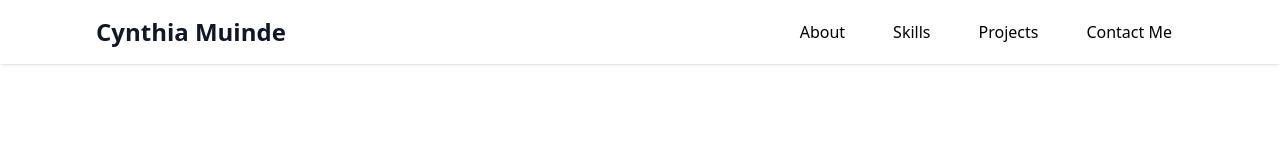
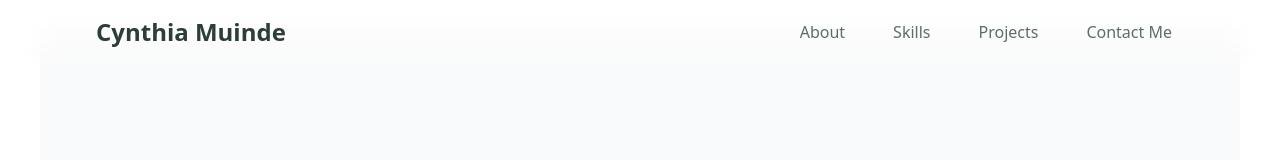
Before and after one commit to Mwandii/cynthia-personal-website, a React (Vite) app: page / in a window 1280 px wide. Shown: the top 160 px of the page. Built offline with nearby package versions, Linux system fonts and the light colour scheme.

Commit message:
style: enhance style on navbar

```diff
--- a/src/components/Hero.jsx
+++ b/src/components/Hero.jsx
@@ -2,7 +2,7 @@ import { FaGithub, FaLinkedin, FaTwitter } from "react-icons/fa";
 
 function Hero() {
   return (
-    <section className="flex flex-col-reverse md:flex-row items-center justify-between gap-6 md:gap-12 min-h-screen px-6 mt-8 mx-10 md:px-16 lg:px-24 pt-20 md:pt-16 pb-12 bg-white text-gray-800 max-w-7xl">
+    <section className="flex flex-col-reverse md:flex-row items-center justify-between gap-6 md:gap-12 min-h-screen px-6 mt-8 mx-10 md:px-16 lg:px-24 pt-20 md:pt-16 pb-12 bg-[#F9FAFB] text-gray-800 max-w-7xl">
 
         {/* Left side: Text content and social icons */}
         <div className="flex flex-col items-center md:items-start max-w-lg">
@@ -48,7 +48,7 @@ function Hero() {
               maintenance, and full-stack development with a focus on delivering
               reliable solutions.
             </p>
-            <button className="bg-[#6B8E7F] text-white px-6 py-2.5 rounded-md font-medium hover:bg-indigo-800 transition-colors inline-flex items-center gap-2">
+            <button className="bg-[#6B8E7F] text-white px-6 py-2.5 rounded-md font-medium hover:bg-[#4A6B5E] cursor-pointer hover:shadow-md shadow-[#A8C5B8] transition-colors inline-flex items-center gap-2">
               Contact Me
               <svg className="w-4 h-4" fill="none" stroke="currentColor" viewBox="0 0 24 24">
                 <path strokeLinecap="round" strokeLinejoin="round" strokeWidth={2} d="M14 5l7 7m0 0l-7 7m7-7H3" />
--- a/src/components/Navbar.jsx
+++ b/src/components/Navbar.jsx
@@ -1,7 +1,14 @@
-import { useState } from "react";
+import { useState, useEffect } from "react";
 
 function Navbar() {
   const [isMenuOpen, setIsMenuOpen] = useState(false);
+  const [isScrolled, setIsScrolled] = useState(false);
+
+useEffect(() => {
+    const handleScroll = () => setIsScrolled(window.scrollY > 10);
+    window.addEventListener("scroll", handleScroll);
+    return () => window.removeEventListener("scroll", handleScroll);
+  }, []);
 
   const toggleMenu = () => {
     setIsMenuOpen(!isMenuOpen);
@@ -12,29 +19,31 @@ function Navbar() {
   };
 
   return (
-    <nav className="fixed top-0 left-0 right-0 bg-white/95 backdrop-blur-sm z-50 shadow-sm">
+    <nav className={`fixed top-0 left-0 right-0 z-50 backdrop-blur-md transition-all duration-300 ${
+        isScrolled ? "bg-white/70 shadow-md" : "bg-white/20 shadow-none"
+      }`}>
       <div className="flex justify-between items-center px-6 md:px-12 lg:px-24 py-4">
-        <h1 className="text-xl md:text-2xl font-bold text-gray-900">Cynthia Muinde</h1>
+        <h1 className="text-xl md:text-2xl font-bold text-[#2C3E3A]">Cynthia Muinde</h1>
 
         {/* Desktop Menu */}
         <ul className="hidden md:flex gap-6 text-base">
           <li>
-            <a href="#about" className="hover:text-indigo-600 transition-colors px-3 py-2">
+            <a href="#about" className="text-[#5F6C67] hover:text-[#6B8E7F] transition-colors px-3 py-2">
               About
             </a>
           </li>
           <li>
-            <a href="#skills" className="hover:text-indigo-600 transition-colors px-3 py-2">
+            <a href="#skills" className="text-[#5F6C67] hover:text-[#6B8E7F] transition-colors px-3 py-2">
               Skills
             </a>
           </li>
           <li>
-            <a href="#projects" className="hover:text-indigo-600 transition-colors px-3 py-2">
+            <a href="#projects" className="text-[#5F6C67] hover:text-[#6B8E7F] transition-colors px-3 py-2">
               Projects
             </a>
           </li>
           <li>
-            <a href="#contact" className="hover:text-indigo-600 transition-colors px-3 py-2">
+            <a href="#contact" className="text-[#5F6C67] hover:text-[#6B8E7F] transition-colors px-3 py-2">
               Contact Me
             </a>
           </li>
@@ -43,7 +52,7 @@ function Navbar() {
         {/* Hamburger Button */}
         <button
           onClick={toggleMenu}
-          className="md:hidden flex flex-col gap-1.5 w-8 h-8 justify-center items-center"
+          className="md:hidden flex flex-col gap-1.5 w-8 h-8 justify-center items-center cursor-pointer"
           aria-label="Toggle menu"
         >
           <span
@@ -75,7 +84,7 @@ function Navbar() {
             <a
               href="#about"
               onClick={closeMenu}
-              className="block px-6 py-3 hover:bg-indigo-50 hover:text-indigo-600 transition-colors"
+              className="block px-6 py-3 hover:bg-indigo-50 text-[#5F6C67] hover:text-[#6B8E7F] transition-colors"
             >
               About
             </a>
@@ -84,7 +93,7 @@ function Navbar() {
             <a
               href="#skills"
               onClick={closeMenu}
-              className="block px-6 py-3 hover:bg-indigo-50 hover:text-indigo-600 transition-colors"
+              className="block px-6 py-3 hover:bg-indigo-50 text-[#5F6C67] hover:text-[#6B8E7F] transition-colors"
             >
               Skills
             </a>
@@ -93,7 +102,7 @@ function Navbar() {
             <a
               href="#projects"
               onClick={closeMenu}
-              className="block px-6 py-3 hover:bg-indigo-50 hover:text-indigo-600 transition-colors"
+              className="block px-6 py-3 hover:bg-indigo-50 text-[#5F6C67] hover:text-[#6B8E7F] transition-colors"
             >
               Projects
             </a>
@@ -102,7 +111,7 @@ function Navbar() {
             <a
               href="#contact"
               onClick={closeMenu}
-              className="block px-6 py-3 hover:bg-indigo-50 hover:text-indigo-600 transition-colors"
+              className="block px-6 py-3 hover:bg-indigo-50 text-[#5F6C67] hover:text-[#6B8E7F] transition-colors"
             >
               Contact Me
             </a>
```
